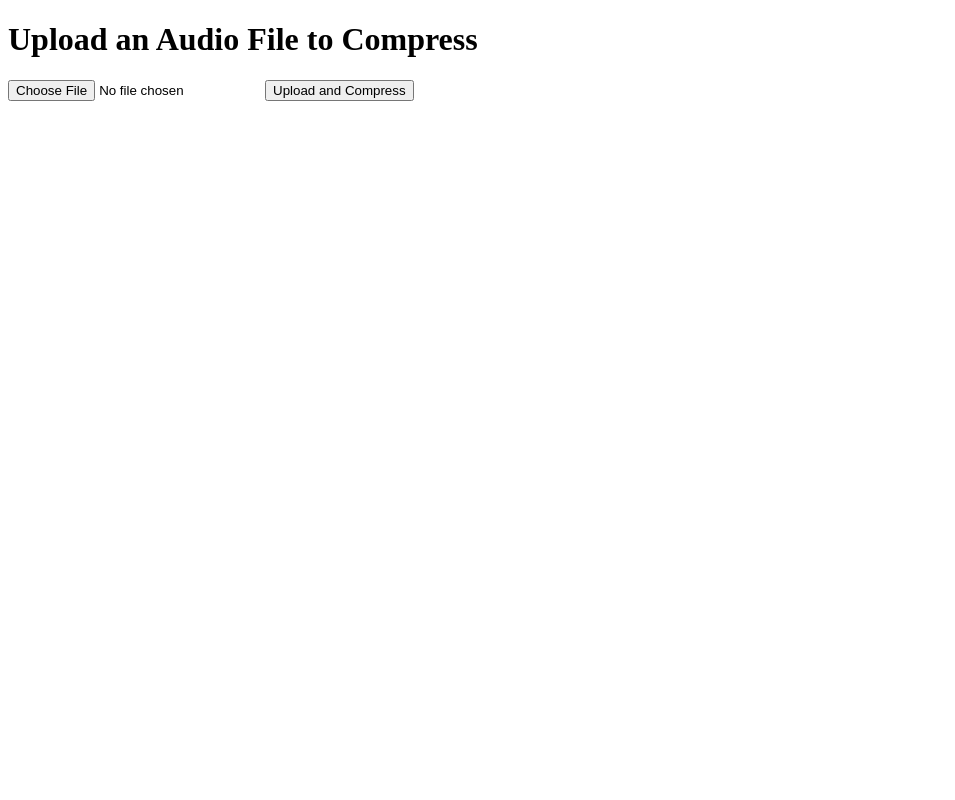
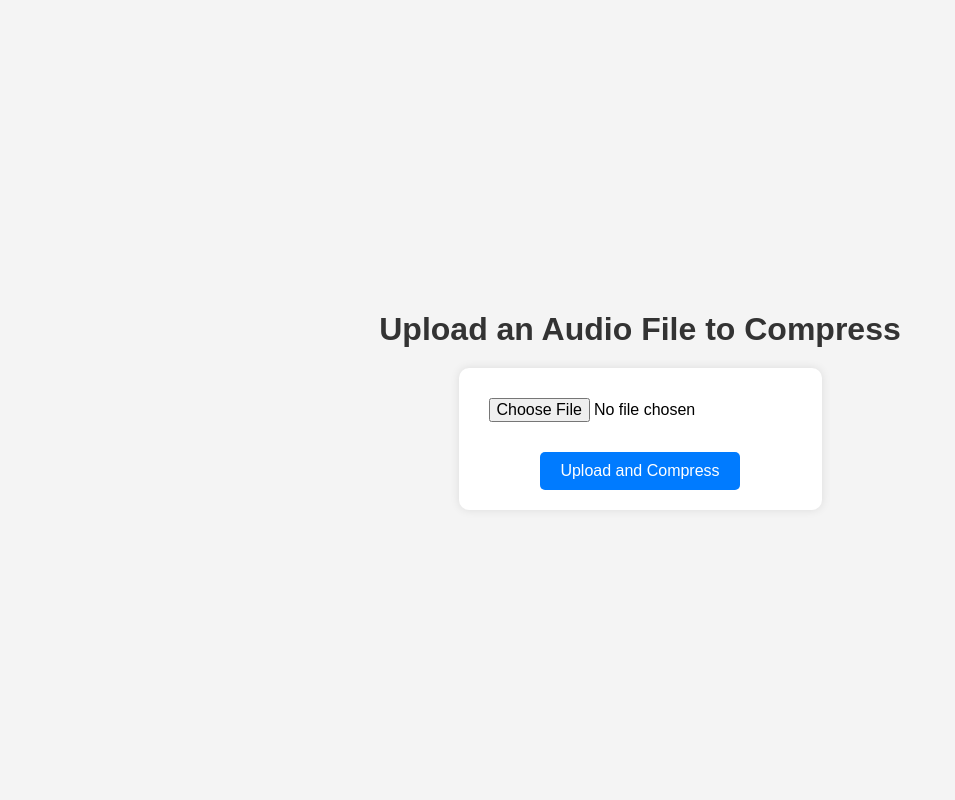
Before and after one commit to arifinsyarifudin787/audio-kompresi-aritmatika, a Flask app: page / in a window 1280 px wide. Shown: the whole page, without its empty margins (0-955 px from the left). Run offline with Flask 3, Linux system fonts and the light colour scheme; parts of the project's set-up code (start-up, migrations or seed data) failed here and were passed over; some libraries are stand-ins or nearby versions.

Commit message:
Update index.html

```diff
--- a/templates/index.html
+++ b/templates/index.html
@@ -4,6 +4,55 @@
     <meta charset="UTF-8">
     <meta name="viewport" content="width=device-width, initial-scale=1.0">
     <title>Audio Compressor Aritmatika</title>
+    <style>
+        body {
+            display: flex;
+            flex-direction: column;
+            justify-content: center;
+            align-items: center;
+            height: 100vh;
+            margin: 0;
+            font-family: Arial, sans-serif;
+            background-color: #f4f4f4;
+        }
+
+        h1 {
+            color: #333;
+            margin-bottom: 20px;
+        }
+
+        form {
+            display: flex;
+            flex-direction: column;
+            align-items: center;
+            background-color: #fff;
+            padding: 20px;
+            border-radius: 10px;
+            box-shadow: 0 0 10px rgba(0, 0, 0, 0.1);
+        }
+
+        input[type="file"] {
+            margin-bottom: 20px;
+            padding: 10px;
+            font-size: 16px;
+        }
+
+        button {
+            background-color: #007BFF;
+            color: white;
+            border: none;
+            padding: 10px 20px;
+            text-align: center;
+            font-size: 16px;
+            cursor: pointer;
+            border-radius: 5px;
+            transition: background-color 0.3s ease;
+        }
+
+        button:hover {
+            background-color: #0056b3;
+        }
+    </style>
 </head>
 <body>
     <h1>Upload an Audio File to Compress</h1>
```
